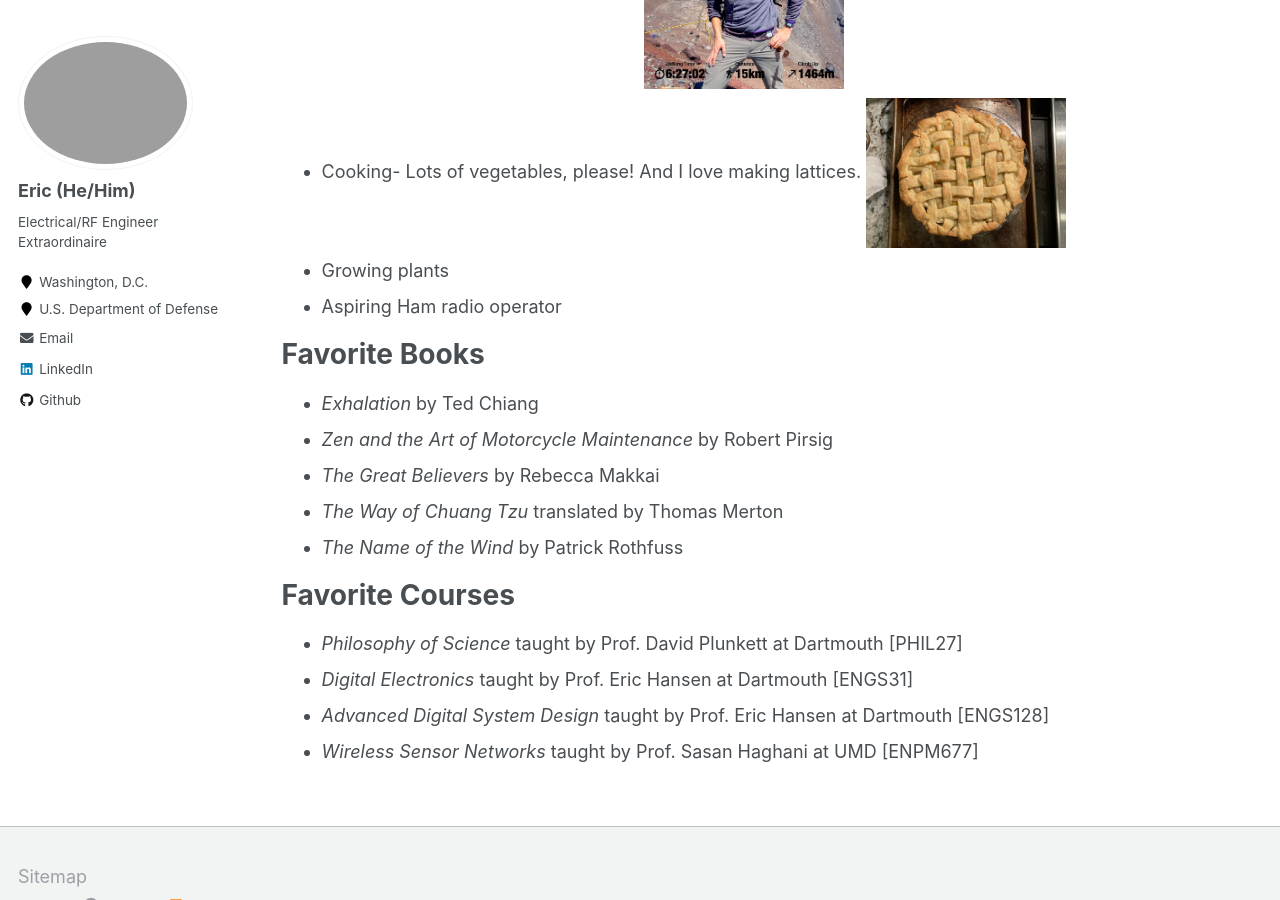
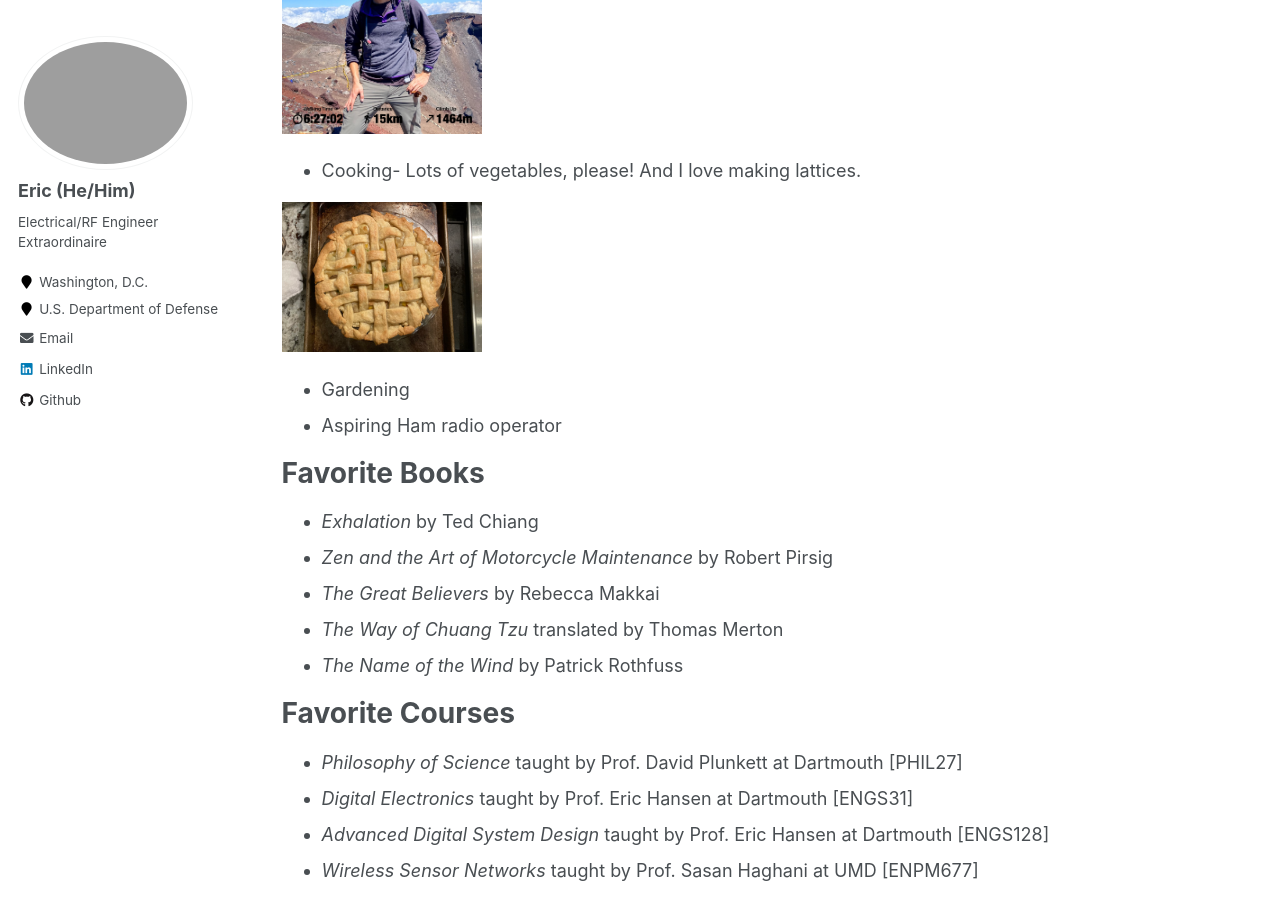
Before and after one commit to EricGreenlee/EricGreenlee.github.io, a Jekyll site: the page built from _pages/personal.md, in a window 1280 px wide and 900 px high, scrolled down 464 px. Built offline with Jekyll 4.4.1, drawn with Linux system fonts in a browser that asks for light colours.

Commit message:
personal

```diff
--- a/_pages/personal.md
+++ b/_pages/personal.md
@@ -14,10 +14,12 @@ Hobbies
 * Running- I ran my first (and so far only) marathon in the fall of 2020. My roommates and I mapped out our own course through D.C. and went out and ran it one Saturday morning
 * Playing ultimate (frisbee) and soccer
 * Hiking- My most recent hike, Mt. Fuji:
+
 <img src='/images/FujiHike.png' width='200' height='200'>
 * Cooking- Lots of vegetables, please! And I love making lattices.
+
 <img src='/images/Lattice.png' width='200' height='20ß0'>
-* Growing plants
+* Gardening
 * Aspiring Ham radio operator
 
 
```
